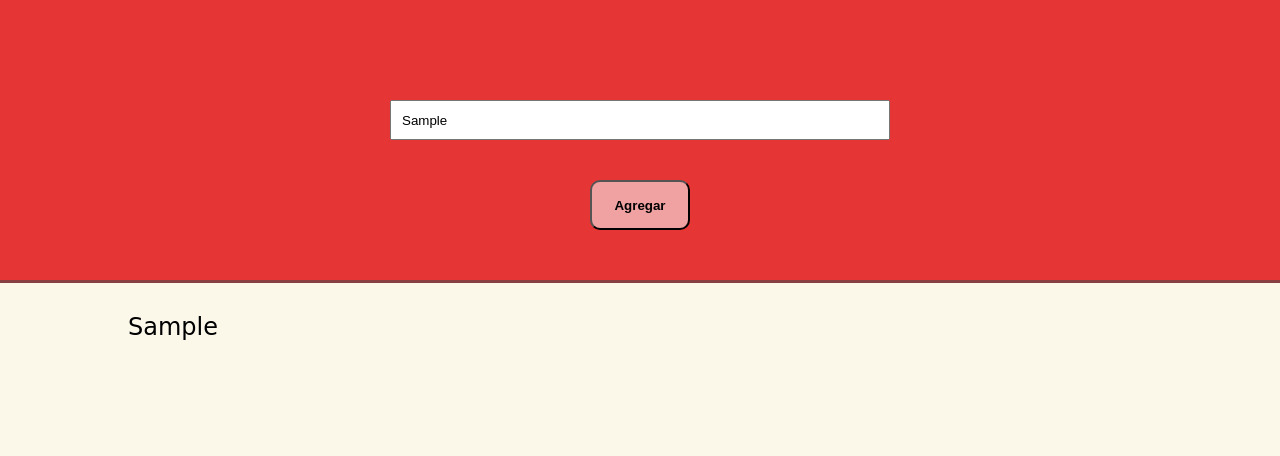
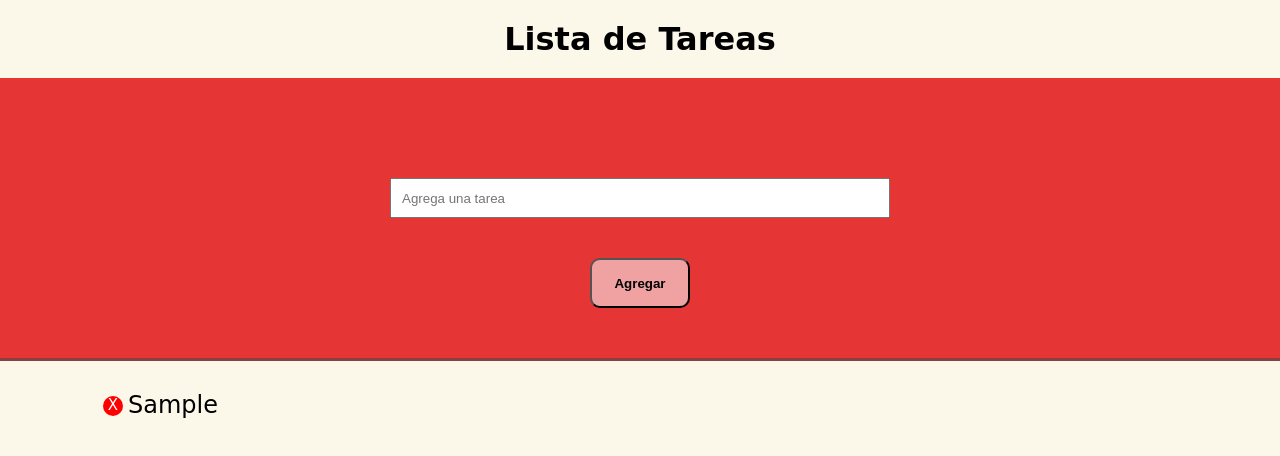
Before and after one commit to FelixGonzalo/listaTareas, a plain HTML site: page index.html in a window 1280 px wide. Both pictures are taken after typing "Sample" into the empty fields and a click on the button "Agregar". Drawn offline with Linux system fonts and the light colour scheme.

```diff
--- a/css/main.css
+++ b/css/main.css
@@ -8,6 +8,11 @@
 body{
     background: #fbf8ea;
     font-family: cursive,sans-serif;
+}
+
+h1 {
+    text-align: center;
+    padding: 20px 0;
 }
 
 /* ------ formulario ----- */
@@ -52,16 +57,37 @@ body{
 
 .tareas {
     margin-left: 10%;
+    margin-right: 10%;
     margin-top: 30px;
     font-size: 1.5em;
 }
 
 .tareas ul li {
     list-style: none;
-    margin-bottom: 20px;
+    word-wrap: break-word;
+    position: relative;
+    margin-bottom: 5px;
 }
 
-.tareas ul li p:hover{
-    text-decoration: line-through;
+.tareas ul li div{
+    margin-top: 5px;
+    width: 20px;
+    height: 20px;
+    background-color: red;
+    border-radius: 100%;
+    position: absolute;
+    left: -25px;
+}
+
+.tareas ul li div p {
+    display: block;
+    color: #fff;
+    font-size: 15px;
+    text-align: center;
+}
+
+
+.tareas ul li div:hover{
+    background-color: rgb(221, 117, 117);
     cursor: pointer;
 }
--- a/index.html
+++ b/index.html
@@ -8,8 +8,9 @@
 </head>
 <body>
     <div class="contenedor-principal">
+        <h1>Lista de Tareas</h1>
         <div class= "formulario">
-            <form action="">
+            <form id = "formTarea" action="">
                 <input type="text" id="tareaInput" placeholder="Agrega una tarea">
                 <input type="button" id ="btn-agregar" value="Agregar">
             </form>
--- a/js/main.js
+++ b/js/main.js
@@ -2,32 +2,48 @@ var lista = document.getElementById("lista");
 var tareaInput = document.getElementById("tareaInput");
 var btn = document.getElementById("btn-agregar");
 
-// ----- agregar tarea
+// ----- agregar tarea -----
 
 var agregarTarea = function (){
     var tarea = tareaInput.value;
     var nuevaTarea = document.createElement("li"),
         textoTarea = document.createElement("p"),
         contenido = document.createTextNode(tarea);
+        botonBorrar = document.createElement("div");
+        botonBorrarTexto = document.createElement("p");
+        botonBorrarContenido = document.createTextNode("X");
 
     if (tarea === "") {
         alert("agrega una tarea");
     } else {
+        botonBorrarTexto.appendChild(botonBorrarContenido);
+        botonBorrar.appendChild(botonBorrarTexto);
+        nuevaTarea.appendChild(botonBorrar);
         textoTarea.appendChild(contenido);
         nuevaTarea.appendChild(textoTarea);
         lista.appendChild(nuevaTarea);
+        document.getElementById("formTarea").reset();
         eventoEliminarTarea();
     }
 
 };
 btn.addEventListener("click", agregarTarea);
 
-// ----- eliminar tarea
+tareaInput.addEventListener("keypress", function(event)  {
+    var keycode = event.keycode || event.which;
+    if (keycode === 13) {
+        event.preventDefault();
+        agregarTarea();
+    }
+})
+
+
+// ----- eliminar tarea -----
 
 function eventoEliminarTarea() {
     for (let i = 0; i < lista.children.length; i++) {
-        lista.children[i].addEventListener("click",function () {
-           this.parentNode.removeChild(this);
+        lista.children[i].firstChild.addEventListener("click",function () {
+           this.parentNode.remove(this);
         });
     }
 }
```
